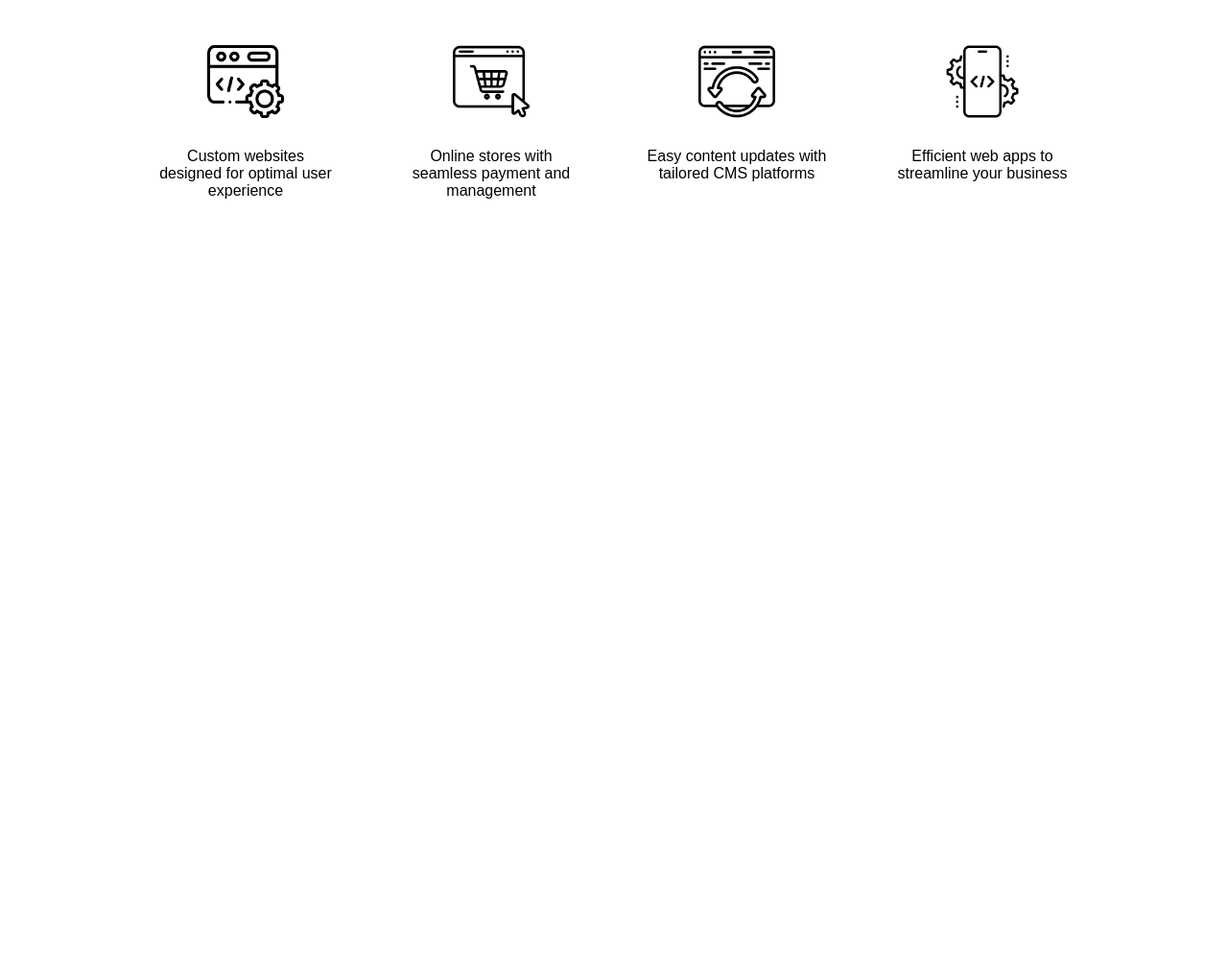
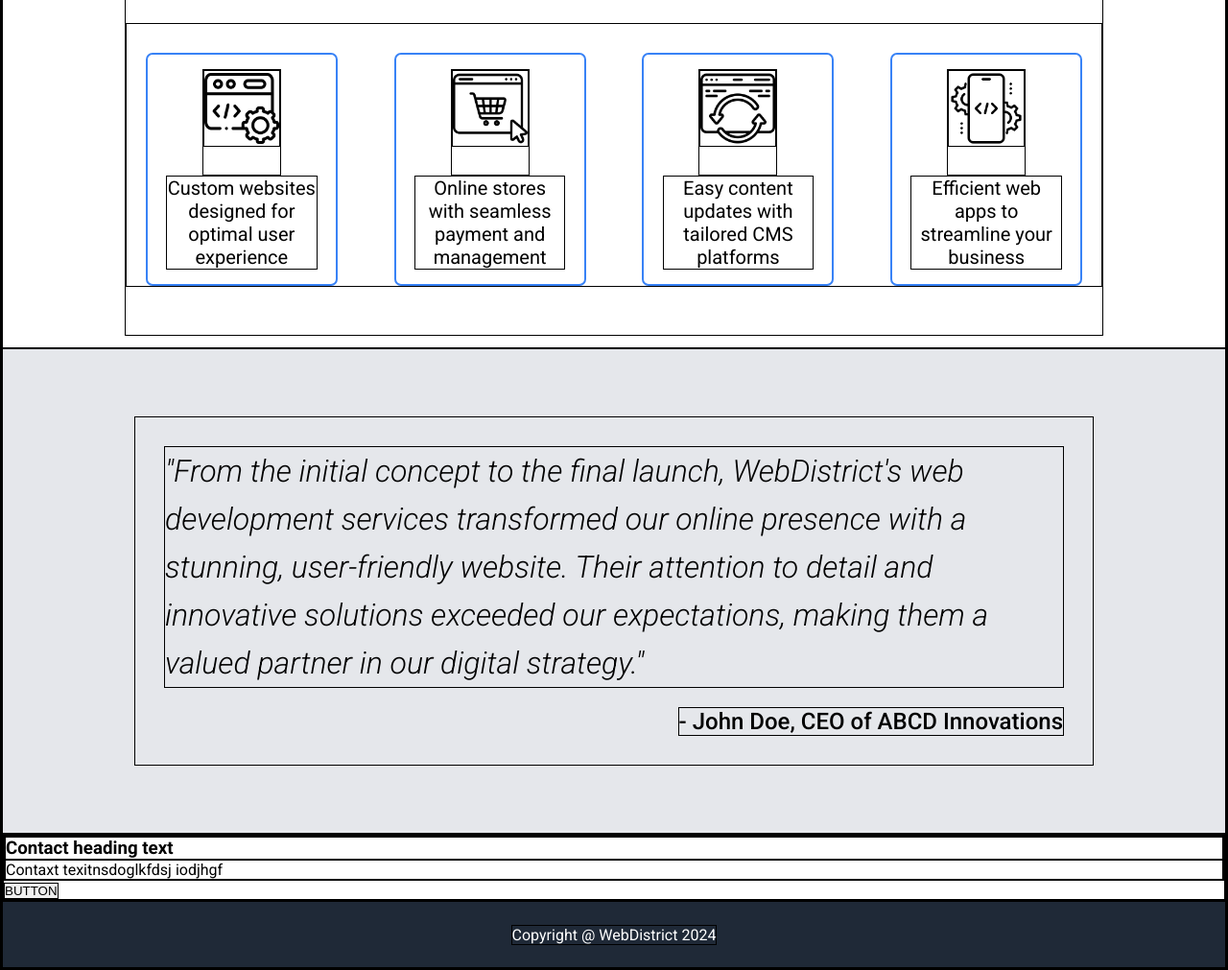
Before and after one commit to n-whittaker/landing-page-project, a plain HTML site: page index.html in a window 1280 px wide. Shown: the part 753-1764 px from the top of the page at 96% size. Before the commit the page ends 1024 px from the top, so only its background shows below. Drawn offline with Linux system fonts and the light colour scheme.

Commit message:
Add testimonal section

```diff
--- a/index.html
+++ b/index.html
@@ -5,6 +5,9 @@
     <meta name="viewport" content="width=device-width, initial-scale=1.0">
     <title>Web District</title>
     <link rel="stylesheet" href="styles.css">
+    <link rel="preconnect" href="https://fonts.googleapis.com">
+    <link rel="preconnect" href="https://fonts.gstatic.com" crossorigin>
+    <link href="https://fonts.googleapis.com/css2?family=Roboto+Mono:ital,wght@0,100;0,300;0,400;0,500;0,600;0,700;1,100;1,500&family=Roboto:ital,wght@0,300;0,400;0,500;0,700;0,900;1,300&display=swap" rel="stylesheet">
 </head>
 <body>
 
@@ -34,7 +37,6 @@
 
 
     </section>
-
 
 
     <section class="info">
@@ -76,9 +78,46 @@
     </section>
 
 
-    <!-- <section class="quote"></section>
-    <section class="contact"></section>
-    <footer></footer>-->
+    <section class="testimonial">
+        <div class="testimonial-container">
+            <p class="quote">
+                "From the initial concept to the final launch, WebDistrict's web development services transformed our online presence with a stunning, user-friendly website. Their attention to detail and innovative solutions exceeded our expectations, making them a valued partner in our digital strategy."
+            </p>
+            <h3 class="quote-name">
+                - John Doe, CEO of ABCD Innovations
+            </h3>
+        </div>
+
+
+
+
+    </section>
+
+
+
+
+    <section class="contact">
+        <div class="contact-container">
+            <div class="contact-text-container">
+                <h3 class="contact-heading">
+                    Contact heading text
+                </h3>
+
+                <p class="contact-text">
+                    Contaxt texitnsdoglkfdsj iodjhgf
+                </p>
+            </div>
+
+            <button class="contact-button">BUTTON</button>
+
+        </div>
+
+    </section>
+
+
+    <footer>
+        <p>Copyright @ WebDistrict 2024</p>
+    </footer>
 
 </body>
 </html>
--- a/styles.css
+++ b/styles.css
@@ -2,11 +2,11 @@
     padding: 0;
     margin: 0;
     box-sizing: border-box;
-    /* border: 1px solid black; */
+    border: 1px solid black;
 }
 
 body {
-    font-family: Arial, Helvetica, sans-serif;
+    font-family: "Roboto", Arial, Helvetica, sans-serif;
     min-width: 441px;
     display: flex;
     flex-direction: column;
@@ -76,6 +76,8 @@ body {
         max-width: 500px;
     }
 
+
+
 }
 
 @media only screen and (min-width: 999px) {
@@ -94,20 +96,22 @@ body {
     max-width: 80%;
     margin: 0 auto;
     flex-wrap: wrap;
-    padding: 20px;
+    padding: 20px 50px;
     max-width: 1500px;
 
 }
 
 .hero-heading {
     min-width: 260px;
-    font-size: 40px;
+    font-size: 45px;
+    font-weight: 700;
 
 
 }
 
 .hero-text {
     min-width: 272px;
+    font-size: 20px;
 }
 
 .nav-list {
@@ -193,6 +197,7 @@ li {
     font-size: 33px;
     text-align: center;
     margin: 30px;
+    color: #1F2937;
 }
 
 .info-cards-container {
@@ -200,6 +205,7 @@ li {
     justify-content: space-around;
     flex-wrap: wrap;
     margin-bottom: 50px;
+    gap: 20px;
 }
 
 
@@ -212,6 +218,9 @@ li {
     max-width: 200px;
     min-width: 200px;
     margin-top: 30px;
+    border: 2px solid #3882f6;
+    border-radius: 7px;
+    padding: 15px;
 }
 
 .info-card img {
@@ -221,4 +230,56 @@ li {
 .info-card-text {
     text-align: center;
     width: 95%;
+    font-size: 20px;
 }
+
+/* TESTIMONIAL SECTION */
+
+.testimonial {
+    background-color: #E5E7EB;
+    display: flex;
+}
+
+.testimonial-container {
+    width: 80%;
+    max-width: 1000px;
+    display: flex;
+    flex-direction: column;
+    margin: 70px auto;
+    gap: 20px;
+    padding: 30px;
+
+}
+
+.quote  {
+    font-weight:  300;
+    font-size: 32px;
+    font-style: italic;
+    line-height: 50px;
+}
+
+.quote-name {
+    font-weight: 500;
+    font-size: 24px;
+    margin-left: auto;
+
+}
+
+/* CONTACT SECTION */
+
+
+
+
+/* FOOTER */
+
+footer {
+    background-color: #1F2937;
+    color: white;
+    display: flex;
+    width: 100%;
+    height: 70px;
+}
+
+footer p {
+    margin: auto;
+}
```
